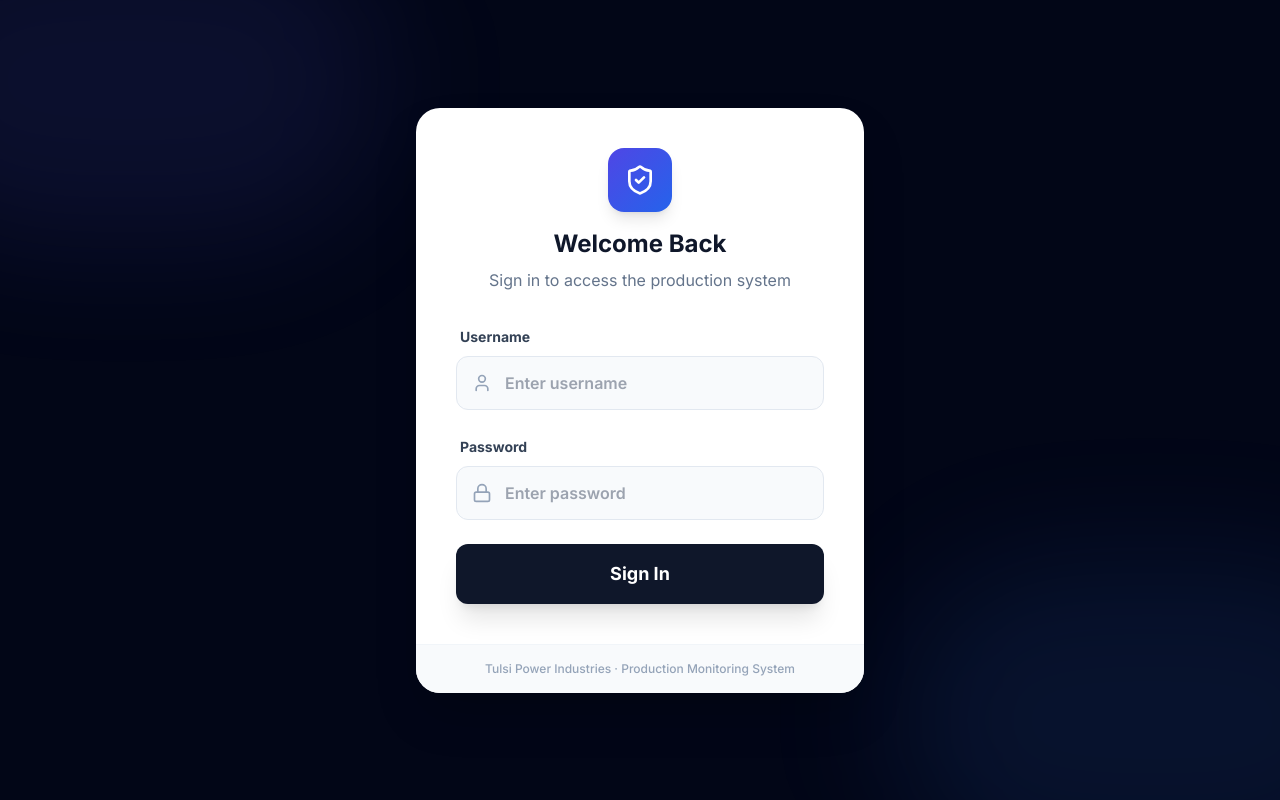
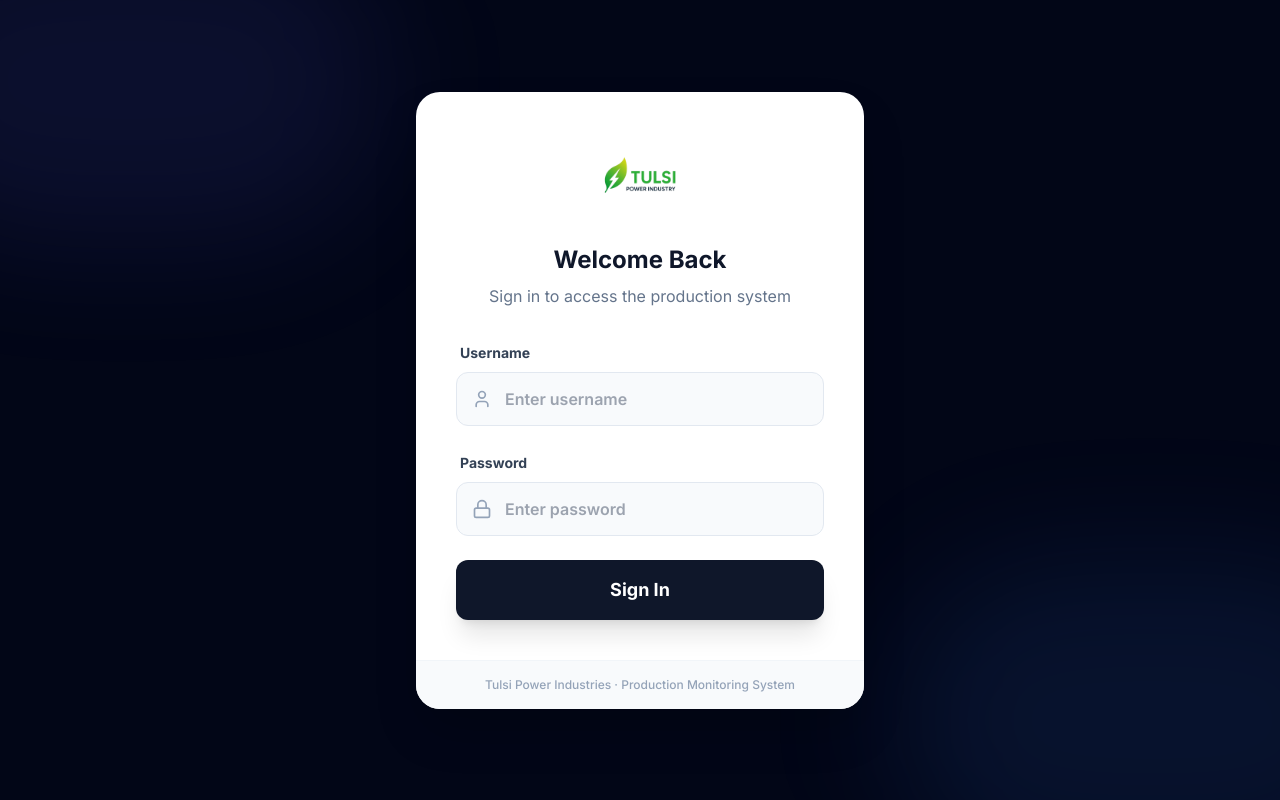
Before and after one commit to vivek-rx/Tulsi-Inventory-Management, a React (Vite) app in the folder frontend/: page / in a window 1280 px wide. Built offline with nearby package versions, Linux system fonts and the light colour scheme.

Commit message:
Add Tulsi logo to login page

```diff
--- a/frontend/src/components/LoginPage.tsx
+++ b/frontend/src/components/LoginPage.tsx
@@ -44,8 +44,8 @@ const LoginPage: React.FC = () => {
             <div className="w-full max-w-md bg-white rounded-3xl shadow-2xl overflow-hidden relative z-10">
                 <div className="p-8 md:p-10">
                     <div className="text-center mb-8">
-                        <div className="inline-flex items-center justify-center w-16 h-16 rounded-2xl bg-gradient-to-br from-indigo-600 to-blue-600 text-white shadow-lg mb-4">
-                            <ShieldCheck className="w-8 h-8" />
+                        <div className="inline-flex items-center justify-center w-24 h-24 mb-4">
+                            <img src="/tulsi-logo.png" alt="Tulsi Power Industries" className="w-full h-full object-contain" />
                         </div>
                         <h1 className="text-2xl font-bold text-slate-900">Welcome Back</h1>
                         <p className="text-slate-500 mt-2">Sign in to access the production system</p>
```
